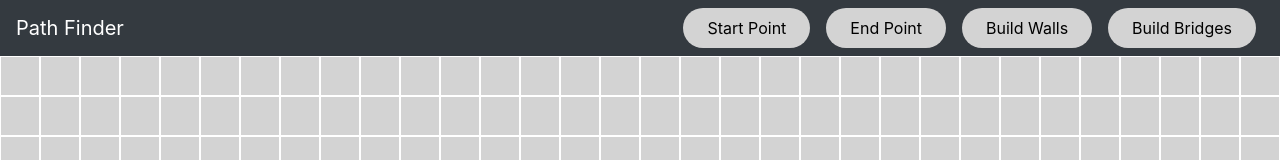
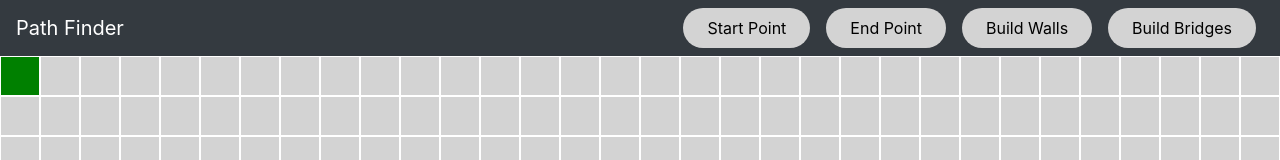
Before and after one commit to bamit5/path-finder, a React (Create React App) app: page / in a window 1280 px wide. Shown: the top 160 px of the page. Built offline with nearby package versions, Linux system fonts and the light colour scheme.

Commit message:
tested changeNode (it works). implemented it in Node.tsx, so now start/end nodes are limited to only 1

```diff
--- a/src/components/Graph/Graph.tsx
+++ b/src/components/Graph/Graph.tsx
@@ -2,7 +2,11 @@ import React, { Dispatch, useEffect } from 'react';
 import { connect } from 'react-redux';
 import Node from '../Node/Node';
 import './Graph.scss';
-import { Graph as GraphType } from '../../constants/constants';
+import {
+  ChangeableNodeData,
+  Graph as GraphType,
+  nodeStyles,
+} from '../../constants/constants';
 import { RootState } from '../../redux/reducers';
 import graphActions from '../../redux/actions/graph';
 
@@ -17,6 +21,7 @@ interface StateProps {
 
 interface DispatchProps {
   initGraph: (width: number, height: number) => void;
+  changeNode: (change: ChangeableNodeData) => void;
 }
 
 const Graph: React.FC<GraphProps & StateProps & DispatchProps> = ({
@@ -24,12 +29,12 @@ const Graph: React.FC<GraphProps & StateProps & DispatchProps> = ({
   height,
   graph,
   initGraph,
+  changeNode,
 }) => {
   useEffect(() => {
     // create initial graph
-    // const init = Array(width).fill(Array(height).fill(defaultNode));
-    // setGraph(init);
     initGraph(width, height);
+    setTimeout(() => changeNode({ x: 0, y: 0, type: nodeStyles.BRIDGE }), 1000); // TODO
   }, [width, height]);
 
   return (
@@ -38,7 +43,12 @@ const Graph: React.FC<GraphProps & StateProps & DispatchProps> = ({
         <div>
           {row.map((node, y) => (
             // create a node for each index in the 2d array
-            <Node point={{ x, y }} visited={node.visited} taken={node.taken} />
+            <Node
+              point={{ x, y }}
+              type={node.type}
+              visited={node.visited}
+              taken={node.taken}
+            />
           ))}
         </div>
       ))}
@@ -52,6 +62,7 @@ const mapStateToProps = (state: RootState): StateProps => ({
 
 const mapDispatchToProps = (dispatch: Dispatch<any>): DispatchProps => ({
   initGraph: (width, height) => dispatch(graphActions.initGraph(width, height)),
+  changeNode: (change) => dispatch(graphActions.changeNode(change)),
 });
 
 export default connect(mapStateToProps, mapDispatchToProps)(Graph);
--- a/src/components/Node/Node.tsx
+++ b/src/components/Node/Node.tsx
@@ -5,7 +5,13 @@ import { connect } from 'react-redux';
 import './Node.scss';
 import _ from 'underscore';
 import graphActions from '../../redux/actions/graph';
-import { ENTER, Point, SPACE, nodeStyles } from '../../constants/constants';
+import {
+  ChangeableNodeData,
+  ENTER,
+  Point,
+  SPACE,
+  nodeStyles,
+} from '../../constants/constants';
 // TODO
 // eslint-disable-next-line import/named
 import { ModeConstants, ModeType, NodeType } from '../../redux/constants';
@@ -13,6 +19,7 @@ import { RootState } from '../../redux/reducers';
 
 interface NodeProps {
   point: Point;
+  type: string;
   visited: boolean;
   taken: boolean;
 }
@@ -27,10 +34,12 @@ interface StateProps {
 interface DispatchProps {
   setStartNode: (startNode: Point | null) => void;
   setEndNode: (endNode: Point | null) => void;
+  changeNode: (change: ChangeableNodeData) => void;
 }
 
 const Node: React.FC<NodeProps & StateProps & DispatchProps> = ({
   point,
+  type,
   visited,
   taken,
   mode,
@@ -39,53 +48,55 @@ const Node: React.FC<NodeProps & StateProps & DispatchProps> = ({
   endNode,
   setStartNode,
   setEndNode,
+  changeNode,
 }) => {
-  const [style, setStyle] = useState<string>(nodeStyles.INACTIVE); // TODO useReducer?
+  const [style, setStyle] = useState<string>(type);
+  const setType = (_type: string) =>
+    changeNode({ x: point.x, y: point.y, type: _type });
 
   useEffect(() => {
     if (taken) setStyle(nodeStyles.TAKEN);
     else if (visited) setStyle(nodeStyles.VISITED);
-    else setStyle(style);
-  }, [style, visited, taken]);
+    else setStyle(type);
+  }, [visited, taken, type]);
 
   const handleClick = () => {
-    console.log('handling click');
     // only update style if the mode allows for user changes
-    if (/* TODO !taken && !visited && */ mode === ModeConstants.EDITING) {
-      console.log('mode = editing');
+    if (mode === ModeConstants.EDITING) {
       // check if should remove this node from any of the redux states
-      if (_.isEqual(point, startNode)) {
-        setStartNode(null);
-        console.log('clicked node was the start node (but no longer!)'); // TODO remove console logs eventually
-      }
-      if (_.isEqual(point, endNode)) {
-        setEndNode(null);
-        console.log('clicked node was the end node (but no longer!)');
-      }
+      if (_.isEqual(point, startNode)) setStartNode(null);
+      if (_.isEqual(point, endNode)) setEndNode(null);
       // TODO if (bridgeNodes.includes(ref)) /* TODO change this to be in redux */bridgeNodes.remove(ref)
 
       if (style !== nodeStyles.INACTIVE) {
-        console.log('setting the style of clicked node to INACTIVE');
         // toggle inactive
-        setStyle(nodeStyles.INACTIVE);
+        setType(nodeStyles.INACTIVE);
       } else {
         // eslint-disable-next-line default-case
         switch (settingNodeType) {
           case ModeConstants.SETTING_START_NODE:
-            // reset previous start node's style (if it exists), and set this node to current start node
+            // reset previous start node's style (if it exists)
             if (startNode) {
-              // TODO startNode.setStyle(nodeStyles.INACTIVE);
-              console.log(
-                'previous start nodes style is being set to INACTIVE',
-              );
+              changeNode({
+                x: startNode.x,
+                y: startNode.y,
+                type: nodeStyles.INACTIVE,
+              });
             }
-            console.log('clicked node is being set to start node!');
+            // set this node to start node
             setStartNode(point);
             break;
 
           case ModeConstants.SETTING_END_NODE:
-            // reset previous end node's style (if it exists), and set this node to current end node
-            // TODO if (endNode) endNode.setStyle(nodeStyles.INACTIVE);
+            // reset previous end node's style (if it exists)
+            if (endNode) {
+              changeNode({
+                x: endNode.x,
+                y: endNode.y,
+                type: nodeStyles.INACTIVE,
+              });
+            }
+            // set this node to end node
             setEndNode(point);
             break;
 
@@ -93,8 +104,8 @@ const Node: React.FC<NodeProps & StateProps & DispatchProps> = ({
             // TODO
             break;
         }
-        // always set the style to settingNodeType
-        setStyle(settingNodeType);
+        // always set the type to settingNodeType
+        setType(settingNodeType);
       }
     }
   };
@@ -125,6 +136,7 @@ const mapStateToProps = (state: RootState): StateProps => ({
 const mapDispatchToProps = (dispatch: Dispatch<any>): DispatchProps => ({
   setStartNode: (startNode) => dispatch(graphActions.setStartNode(startNode)),
   setEndNode: (endNode) => dispatch(graphActions.setEndNode(endNode)),
+  changeNode: (change) => dispatch(graphActions.changeNode(change)),
 });
 
 export default connect(mapStateToProps, mapDispatchToProps)(Node);
--- a/src/constants/constants.tsx
+++ b/src/constants/constants.tsx
@@ -15,6 +15,10 @@ export interface NodeData {
   visited: boolean;
   taken: boolean;
 }
+
+// creates an interface in which dist, prev, type, visited, and taken are optional, and x and y are required
+export type ChangeableNodeData = Partial<Omit<NodeData, 'x' | 'y'>> &
+  Required<Pick<NodeData, 'x' | 'y'>>;
 
 export interface Point {
   x: number;
--- a/src/redux/actions/graph.ts
+++ b/src/redux/actions/graph.ts
@@ -1,4 +1,4 @@
-import { NodeData, Point } from '../../constants/constants';
+import { ChangeableNodeData, Point } from '../../constants/constants';
 import { GraphConstants } from '../constants';
 
 const setStartNode = (startNode: Point | null) => ({
@@ -16,10 +16,8 @@ const initGraph = (width: number, height: number) => ({
   message: { width, height },
 });
 
-// can only change type, visited, and taken properties
-const changeNode = (
-  node: Partial<Omit<NodeData, 'x' | 'y' | 'dist' | 'prev'>>,
-) => ({
+// can only change type, visited, and taken properties. need x and y to find the node
+const changeNode = (node: ChangeableNodeData) => ({
   type: GraphConstants.CHANGE_NODE,
   message: node,
 });
--- a/src/redux/reducers/graph.ts
+++ b/src/redux/reducers/graph.ts
@@ -1,7 +1,13 @@
 import { List } from 'immutable';
 import { AnyAction } from 'redux';
 import { GraphConstants } from '../constants';
-import { Graph, Point, defaultNode, NodeData } from '../../constants/constants';
+import {
+  ChangeableNodeData,
+  Graph,
+  NodeData,
+  Point,
+  defaultNode,
+} from '../../constants/constants';
 
 export interface GraphState {
   graph: Graph;
@@ -45,7 +51,7 @@ const graph = (state = initialState, action: AnyAction) => {
     }
 
     case GraphConstants.CHANGE_NODE: {
-      const change: NodeData = action.message;
+      const change: ChangeableNodeData = action.message;
       return {
         ...state,
         graph: state.graph.updateIn(
```
